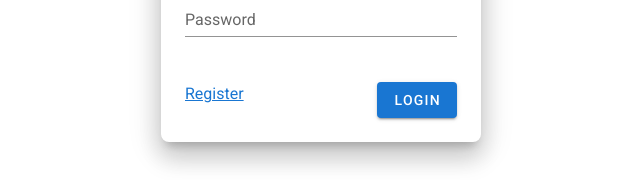
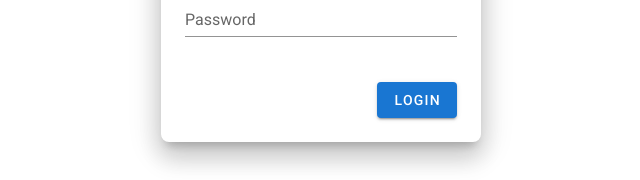
Before and after one commit to hyper750/Edomae-TPV, a Vue app: page /login in a window 1280 px wide. Shown: the part 431-611 px from the top of the page, without its empty margins (319-959 px from the left). Built offline with nearby package versions, Linux system fonts and the light colour scheme.

Commit message:
Remove register

```diff
--- a/src/router/index.js
+++ b/src/router/index.js
@@ -36,14 +36,6 @@ const router = new VueRouter({
             component: LoginPage,
             meta: {
                 title: i18n.t("Login - Edomae"),
-            }
-        },
-        {
-            name: 'Register',
-            path: '/register',
-            component: PageNotFound,
-            meta: {
-                title: i18n.t('Register - Edomae'),
             }
         },
         {
--- a/src/views/LoginPage.vue
+++ b/src/views/LoginPage.vue
@@ -42,12 +42,7 @@
                     </v-row>
 
                     <v-row>
-                        <v-col md="6" cols="6">
-                            <router-link :to="{ name: 'Register' }">
-                                {{ $t("Register") }}
-                            </router-link>
-                        </v-col>
-                        <v-col md="6" cols="6" class="text-right">
+                        <v-col cols="12" class="text-right">
                             <v-btn
                                 color="primary"
                                 :disabled="isLoading"
```
